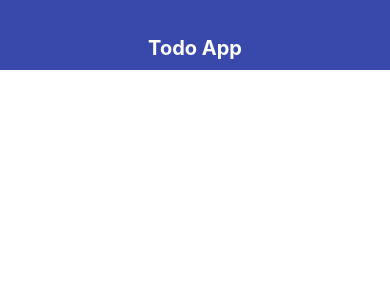
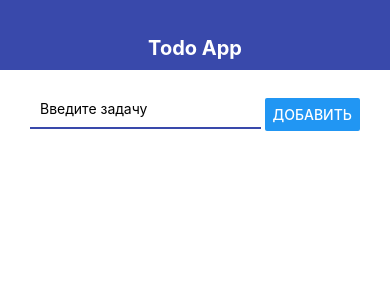
Before and after one commit to CPPtrueCoder/TodoRN, a React Native app: screen / in a window 390 px wide. Shown: the top 300 px of the page. Built offline with nearby package versions, Linux system fonts and the light colour scheme.

Commit message:
Add functional for apply Todos in App with React Hooks: form was realized

```diff
--- a/App.js
+++ b/App.js
@@ -1,12 +1,42 @@
 import { StatusBar } from 'expo-status-bar';
-import React from 'react';
+import React , {useState} from 'react';
 import { StyleSheet, Text, View } from 'react-native';
 import {Navbar} from "./src/navbar";
+import {AddTodo} from "./src/AddTodo";
+import {Todo} from "./src/Todo";
 
 export default function App() {
+    const [todos,setTodos] = useState([]);
+
+
+    const addTodo=(title)=>{
+        // const newTodo={
+        //     id:Date.now().toString(),
+        //     title:title
+        // };
+      //  setTodos(todos.concat([newTodo]))
+      //   setTodos((prevTodos)=>{
+      //       return[
+      //           ...prevTodos,newTodo
+      //       ]
+      //   });
+
+        setTodos(prev=> [...prev,
+            {   id:Date.now().toString(),
+            title}])
+
+    };
+
   return (
-    <View style={styles.container}>
+    <View >
      <Navbar title='Todo App'/>
+     <View style={styles.container}>
+     <AddTodo onSubmit={addTodo} />
+     <View>
+         {todos.map(item=> (<Todo todo={item} key={item.id}/>))}
+
+     </View>
+     </View>
       <StatusBar style="auto" />
     </View>
   );
@@ -14,7 +44,8 @@ export default function App() {
 
 const styles = StyleSheet.create({
   container: {
-
+  paddingHorizontal:30,
+      paddingVertical:20
   }
 
 });
--- a/src/AddTodo.js
+++ b/src/AddTodo.js
@@ -1,21 +1,51 @@
-import React from 'react'
-import {View,StyleSheet} from 'react-native'
+import React, {useState} from 'react'
+import {View, StyleSheet, TextInput, Button,Alert} from 'react-native'
+
+export const AddTodo = ({onSubmit}) => {
+
+	const [value, setValue] = useState ('');
+
+	const pressHandler = () => {
+		if(value.trim()){
+			onSubmit (value);
+			setValue('')
+		}else{
+		Alert.alert('Название дела не может быть пустым')
+		}
+
+	};
+
+	return (
+		<View style={styles.block}>
+			<TextInput style={styles.input}
+			           onChangeText={setValue}
+			           value={value}
+			           placeholder="Введите задачу"
+			           autoCorrect={false}
+			           autoCapitalize='none'
 
 
-export const AddTodo= props=>{
-return (
-	<View>
-
-	</View>
-)
+			/>
+			<Button onPress={pressHandler} style={styles.button} title='Добавить'/>
+		</View>
+	)
 };
 
+const styles = StyleSheet.create ({
 
-const styles= StyleSheet.create({
-
-	wrapper:{
-
+	block: {
+		flexDirection: 'row',
+		justifyContent: 'space-between',
+		alignItems: 'center',
+		marginBottom: 15
+	},
+	input: {
+		padding: 10,
+		width: '70%',
+		borderStyle: 'solid',
+		borderBottomWidth: 2,
+		borderBottomColor: '#3949ab',
+		marginBottom: 10
 	}
 
-
 });
--- /dev/null
+++ b/src/Todo.js
@@ -0,0 +1,24 @@
+import React from 'react'
+import {Text , View,StyleSheet} from 'react-native'
+
+
+export const Todo=({todo})=>{
+	return(
+		<View style={styles.todo}>
+			<Text>{todo.title}</Text>
+		</View>
+	)
+};
+
+
+
+const styles=StyleSheet.create({
+	todo:{
+	flexDirection:'row',
+	alignItems:'center',
+	padding:15,
+	borderWidth:1,
+	borderColor: '#eee',
+	borderRadius:5
+	}
+});
```
